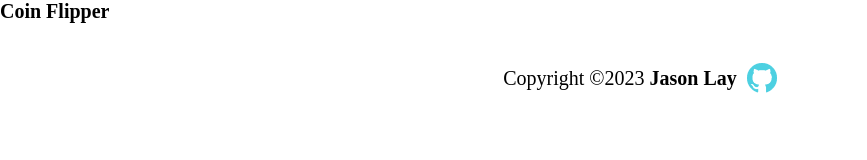
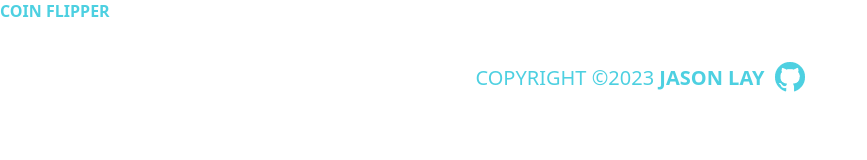
Before and after one commit to Beast-Code9999/Coin-Flipper, a website: page index.html in a window 1280 px wide. Shown: the whole page, without its empty margins (0-867 px from the left). Drawn offline with nearby package versions, Linux system fonts and the light colour scheme; files that its build step writes are made by us from their sources.

Commit message:
add css to sass/base/_base.scss && sass/base/_typography.scss partial files

```diff
--- a/sass/base/_base.scss
+++ b/sass/base/_base.scss
@@ -4,6 +4,8 @@
     margin: 0;
     padding: 0;
     box-sizing: inherit;
+    font-family: inherit;
+    font-size: inherit;
 }
 
 html {
--- a/sass/base/_typography.scss
+++ b/sass/base/_typography.scss
@@ -0,0 +1,6 @@
+body {
+    font-family: system-ui, -apple-system, BlinkMacSystemFont, 'Segoe UI', Roboto, Oxygen, Ubuntu, Cantarell, 'Open Sans', 'Helvetica Neue', sans-serif;
+    font-size: 1.6rem;
+    color: $color-primary;
+    text-transform: uppercase;
+}
```
Also changed, not shown: style.css (added).
